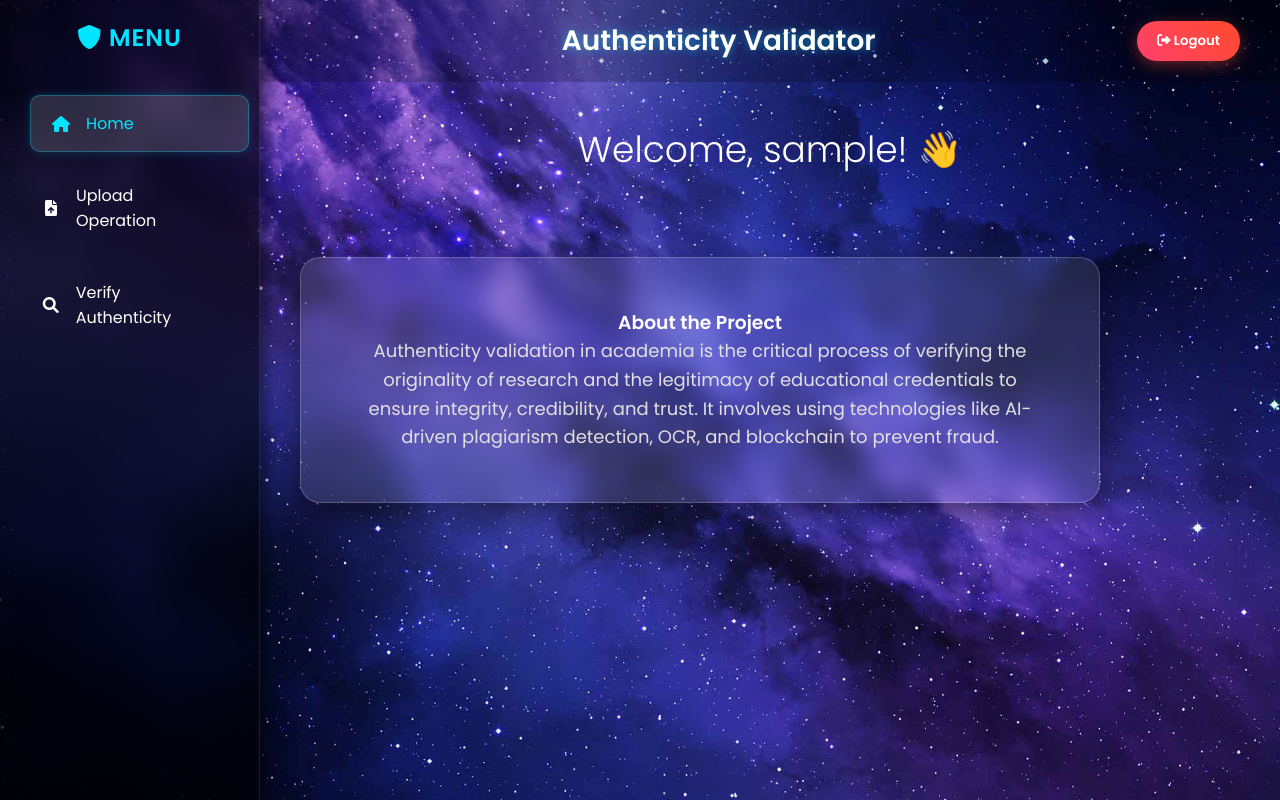
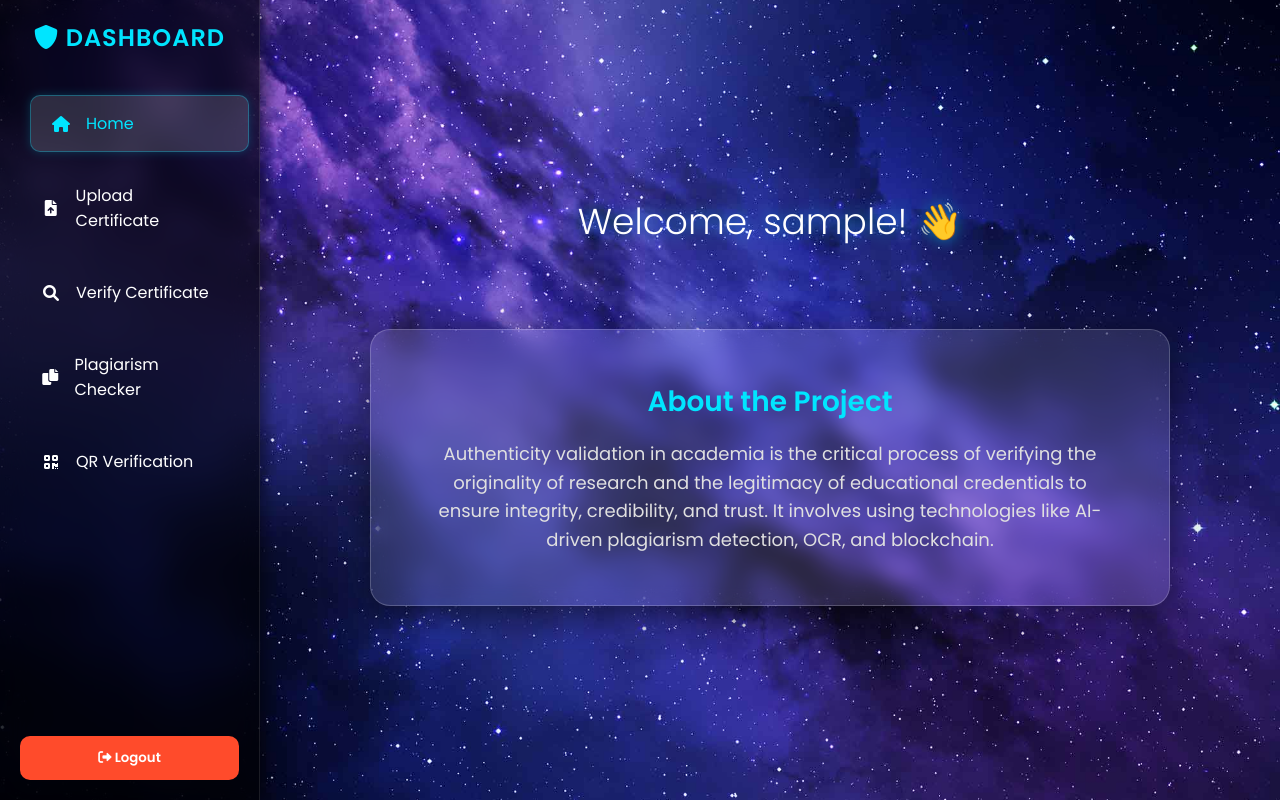
Before and after one commit to rubeshtvr4-lgtm/authenticity-validator, a website: page public/home.html in a window 1280 px wide. Drawn offline with Linux system fonts and the light colour scheme; sample sign-in values are in the browser's storage.

Commit message:
Add upload routes, fix home layout centering, add missing features

```diff
--- a/public/home.html
+++ b/public/home.html
@@ -11,34 +11,33 @@
 
     <div class="sidebar">
         <div class="sidebar-header">
-            <i class="fas fa-shield-alt"></i> Menu
+            <i class="fas fa-shield-alt"></i> Dashboard
         </div>
         <ul class="sidebar-links">
             <li><a href="home.html" class="active"><i class="fas fa-home"></i> Home</a></li>
-            <li><a href="upload.html"><i class="fas fa-file-upload"></i> Upload Operation</a></li>
-            <li><a href="verify.html"><i class="fas fa-search"></i> Verify Authenticity</a></li>
-            </ul>
+            <li><a href="upload.html"><i class="fas fa-file-upload"></i> Upload Certificate</a></li>
+            <li><a href="verify.html"><i class="fas fa-search"></i> Verify Certificate</a></li>
+            <li><a href="#" onclick="alert('Plagiarism Checker Coming Soon!')"><i class="fas fa-copy"></i> Plagiarism Checker</a></li>
+            <li><a href="#" onclick="alert('QR Scan Feature Coming Soon!')"><i class="fas fa-qrcode"></i> QR Verification</a></li>
+        </ul>
+
+        <div class="logout-section">
+            <button onclick="logout()" class="btn-logout-side">
+                <i class="fas fa-sign-out-alt"></i> Logout
+            </button>
+        </div>
     </div>
 
     <div class="main-content">
-
-        <header class="top-bar">
-            <h1 class="project-title">Authenticity Validator</h1>
-
-            <button onclick="logout()" class="btn-logout">
-                <i class="fas fa-sign-out-alt"></i> Logout
-            </button>
-        </header>
-
-        <div class="content-container">
-            <h2 id="welcomeMessage">Welcome!</h2>
+        <div class="center-wrapper">
+            <h1 id="welcomeMessage">Welcome!</h1>
 
             <div class="info-box">
-                <h3>About the Project</h3>
+                <h2 style="color: #00e5ff; margin-bottom: 15px;">About the Project</h2>
                 <p>
                     Authenticity validation in academia is the critical process of verifying the originality of research
                     and the legitimacy of educational credentials to ensure integrity, credibility, and trust.
-                    It involves using technologies like AI-driven plagiarism detection, OCR, and blockchain to prevent fraud.
+                    It involves using technologies like AI-driven plagiarism detection, OCR, and blockchain.
                 </p>
             </div>
         </div>
@@ -52,7 +51,7 @@
         }
 
         function logout() {
-            localStorage.clear(); // Clear token and username
+            localStorage.clear();
             window.location.href = 'index.html';
         }
 
--- a/public/style.css
+++ b/public/style.css
@@ -280,10 +280,59 @@ body {
 
 /* --- MAIN CONTENT AREA --- */
 .main-content {
-    margin-left: 260px; /* Push content to right of sidebar */
+    margin-left: 260px; /* Space for sidebar */
     width: calc(100% - 260px);
     height: 100vh;
-    overflow-y: auto; /* Allow scrolling */
+    display: flex;             /* FLEXBOX TO CENTER */
+    justify-content: center;   /* Center Horizontally */
+    align-items: center;       /* Center Vertically */
+    flex-direction: column;    /* Stack items (Welcome on top of Box) */
+}
+
+.center-wrapper {
+    text-align: center;
+    width: 80%;
+    max-width: 800px;
+}
+
+#welcomeMessage {
+    font-size: 48px;
+    margin-bottom: 30px;
+    color: white;
+    font-weight: 300;
+    text-shadow: 0 0 15px rgba(0, 229, 255, 0.5);
+}
+
+.info-box {
+    background: rgba(255, 255, 255, 0.1);
+    backdrop-filter: blur(10px);
+    padding: 50px;
+    border-radius: 20px;
+    border: 1px solid rgba(255, 255, 255, 0.2);
+    box-shadow: 0 10px 40px rgba(0, 0, 0, 0.6);
+    color: #e0e0e0;
+    font-size: 18px;
+    line-height: 1.6;
+}
+
+/* Sidebar Logout Button Style */
+.logout-section {
+    margin-top: auto; /* Pushes to bottom */
+    padding-top: 20px;
+}
+.btn-logout-side {
+    width: 100%;
+    padding: 12px;
+    background: #ff4b2b;
+    border: none;
+    color: white;
+    border-radius: 10px;
+    cursor: pointer;
+    font-weight: bold;
+    transition: 0.3s;
+}
+.btn-logout-side:hover {
+    background: #ff416c;
 }
 
 /* --- TOP HEADER --- */
```
Also changed, not shown: routes/uploadroutes.js (+18 -60 lines).
